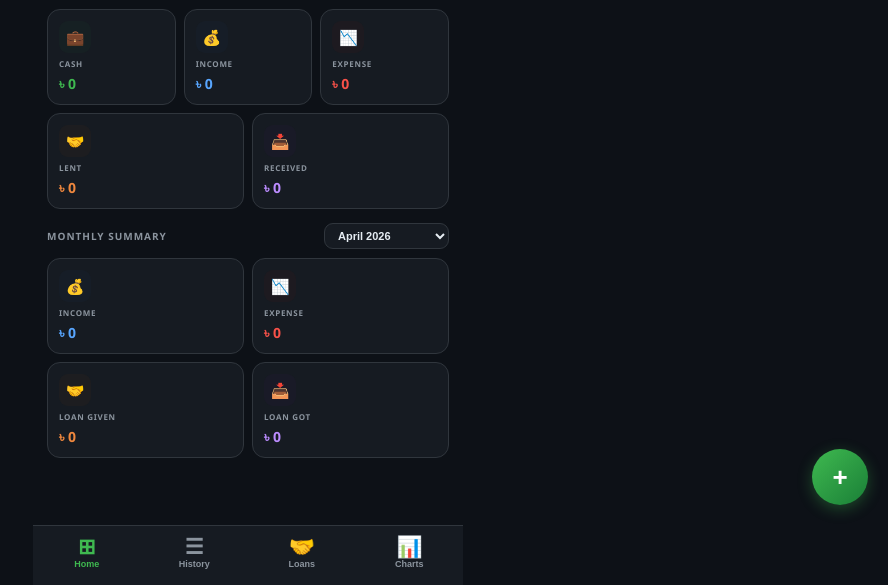
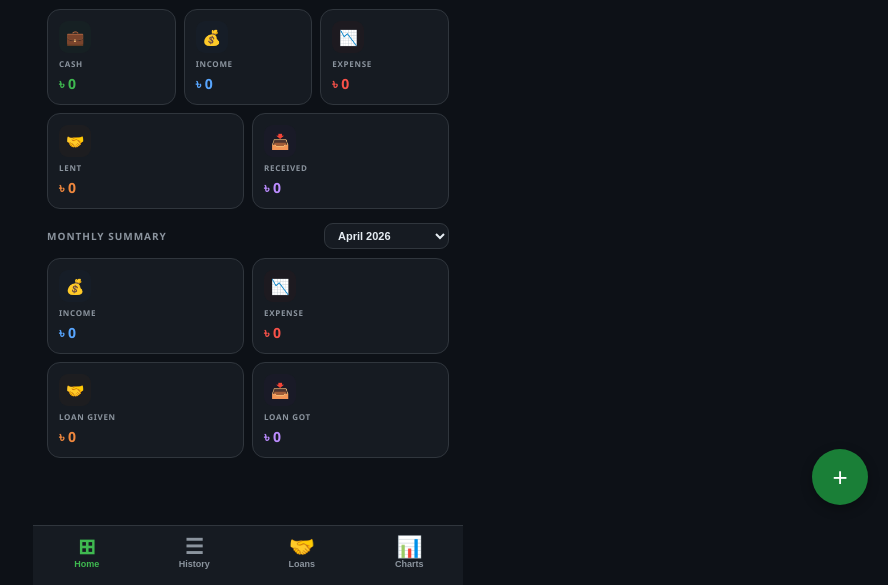
Before and after one commit to aurnabar209/Pocket_Legger, a plain HTML site: page index.html in a window 1280 px wide. Shown: the part 215-800 px from the top of the page, without its empty margins (392-1280 px from the left). Drawn offline with Linux system fonts and the light colour scheme.

Commit message:
Update index.html

```diff
--- a/index.html
+++ b/index.html
@@ -38,26 +38,24 @@ body{
 .nav-icon{font-size:21px;line-height:1;}
 .fab{
   position: fixed;
-  bottom: 80px; /* moved higher */
+  bottom: 80px;
   right: 20px;
 
   width: 56px;
   height: 56px;
   border-radius: 50%;
 
-  background: linear-gradient(135deg,#3fb950,#1a7f37);
-  color: #fff;
+  background: #1a7f37;
+  color: white;
   font-size: 26px;
-  font-weight: bold;
 
   border: none;
-  cursor: pointer;
 
   display: flex;
   align-items: center;
   justify-content: center;
 
-  box-shadow: 0 4px 15px #3fb95055;
+  box-shadow: 0 4px 12px rgba(0,0,0,0.3);
 }
 .fab:active{transform:scale(0.92);}
 .tab{display:none;}
```
